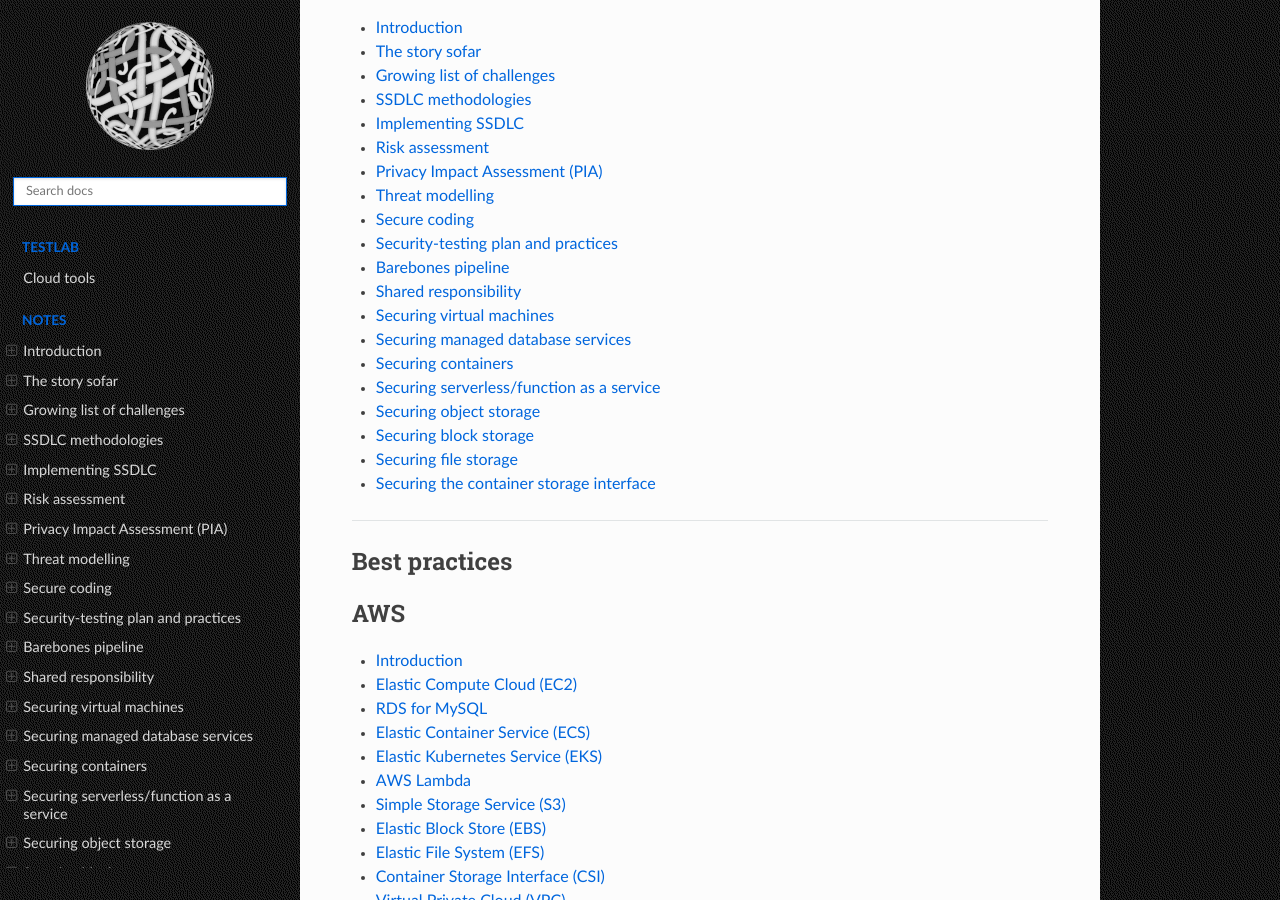
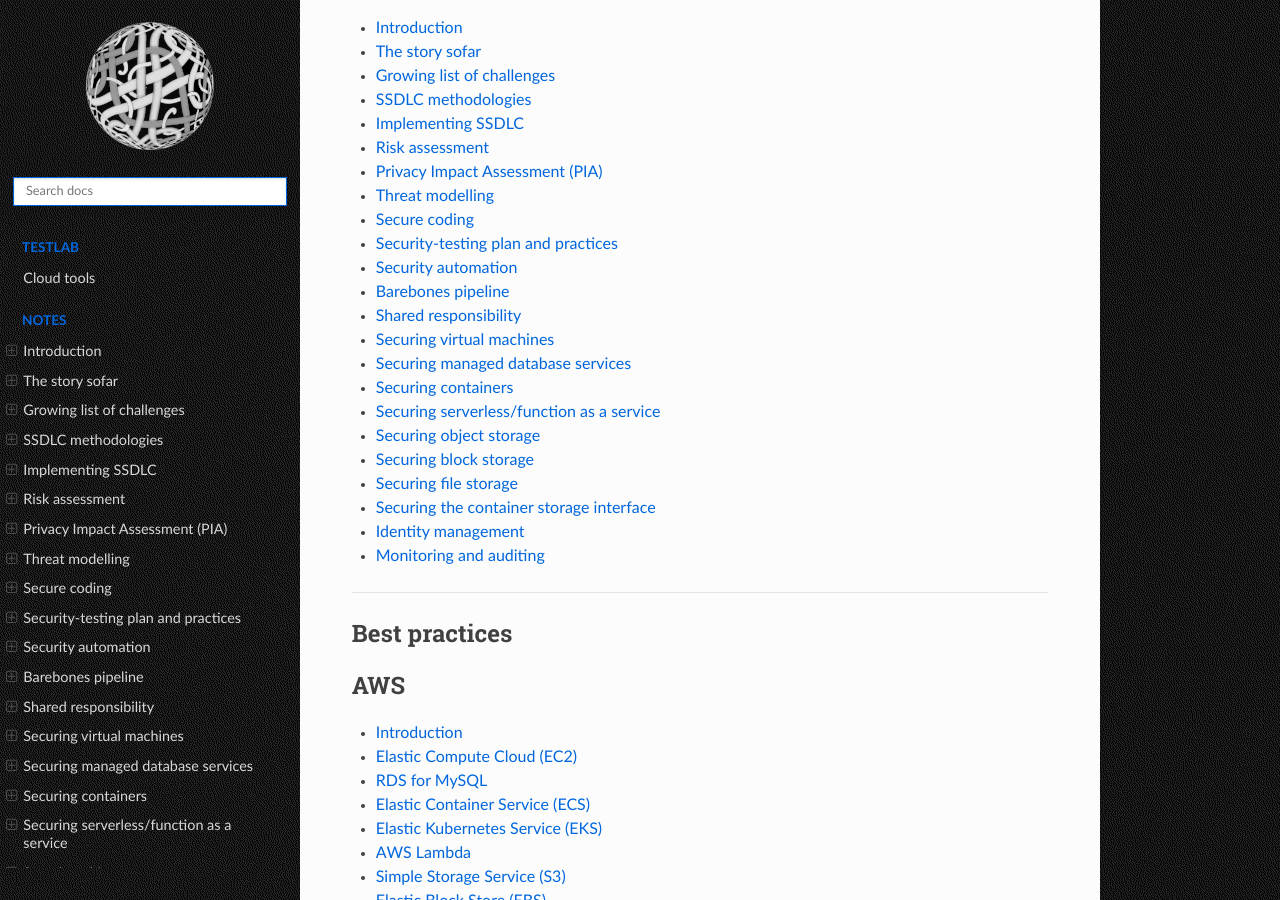
Before and after one commit to tymyrddin/blue-devsecops, a Sphinx documentation site: the page built from source/index.rst, in a window 1280 px wide and 900 px high, scrolled down 897 px. Built offline with Sphinx 7.4.7 and the Read the Docs theme 2.0.0, drawn with Linux system fonts in a browser that asks for light colours.

Commit message:
automation

```diff
--- a/source/docs/notes/README.md
+++ b/source/docs/notes/README.md
@@ -19,6 +19,7 @@
 * [Threat modelling](threat-model.md)
 * [Secure coding](coding.md)
 * [Security assessments](sec-assessment.md)
+* [Security automation](automation.md)
 * [Barebones pipeline](barebones.md)
 * [Shared responsibility](shared.md)
 * [Securing virtual machines](vms.md)
@@ -29,3 +30,5 @@
 * [Securing block storage](block.md)
 * [Securing file storage](file.md)
 * [Securing the container storage interface](csi.md)
+* [Identity management](iam.md)
+* [Monitoring and auditing](monitoring.md)
--- /dev/null
+++ b/source/docs/notes/iam.md
@@ -0,0 +1 @@
+# Identity management
--- /dev/null
+++ b/source/docs/notes/monitoring.md
@@ -0,0 +1 @@
+# Monitoring and auditing
--- a/source/index.rst
+++ b/source/index.rst
@@ -37,6 +37,7 @@
    docs/notes/threat-model.md
    docs/notes/coding.md
    docs/notes/sec-assessment.md
+   docs/notes/automation.md
    docs/notes/barebones.md
    docs/notes/shared.md
    docs/notes/vms.md
@@ -47,6 +48,8 @@
    docs/notes/block.md
    docs/notes/file.md
    docs/notes/csi.md
+   docs/notes/iam.md
+   docs/notes/monitoring.md
 
 ----
 
```
Also changed, not shown: source/docs/notes/automation.md (added, +33 -0 lines), source/_static/images/dev-automation.png (added), source/_static/images/security-automation.png (added).
